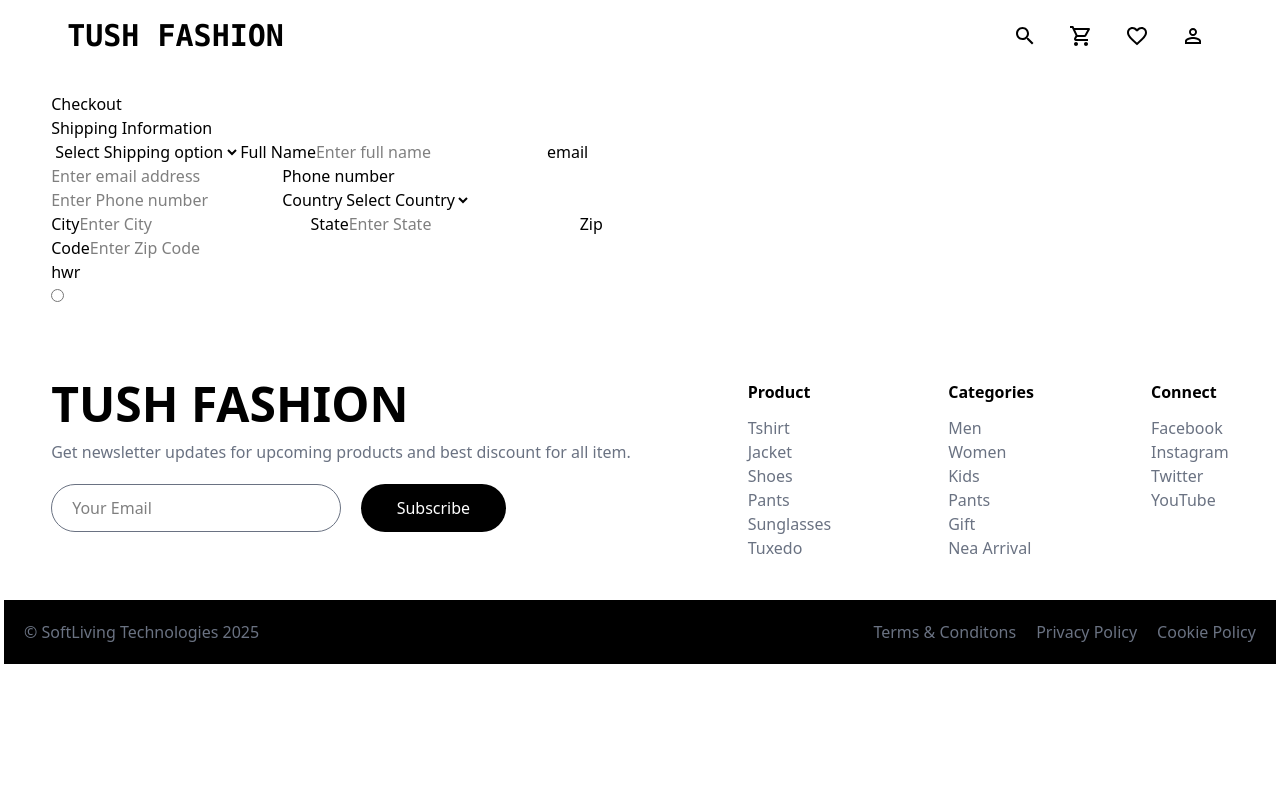
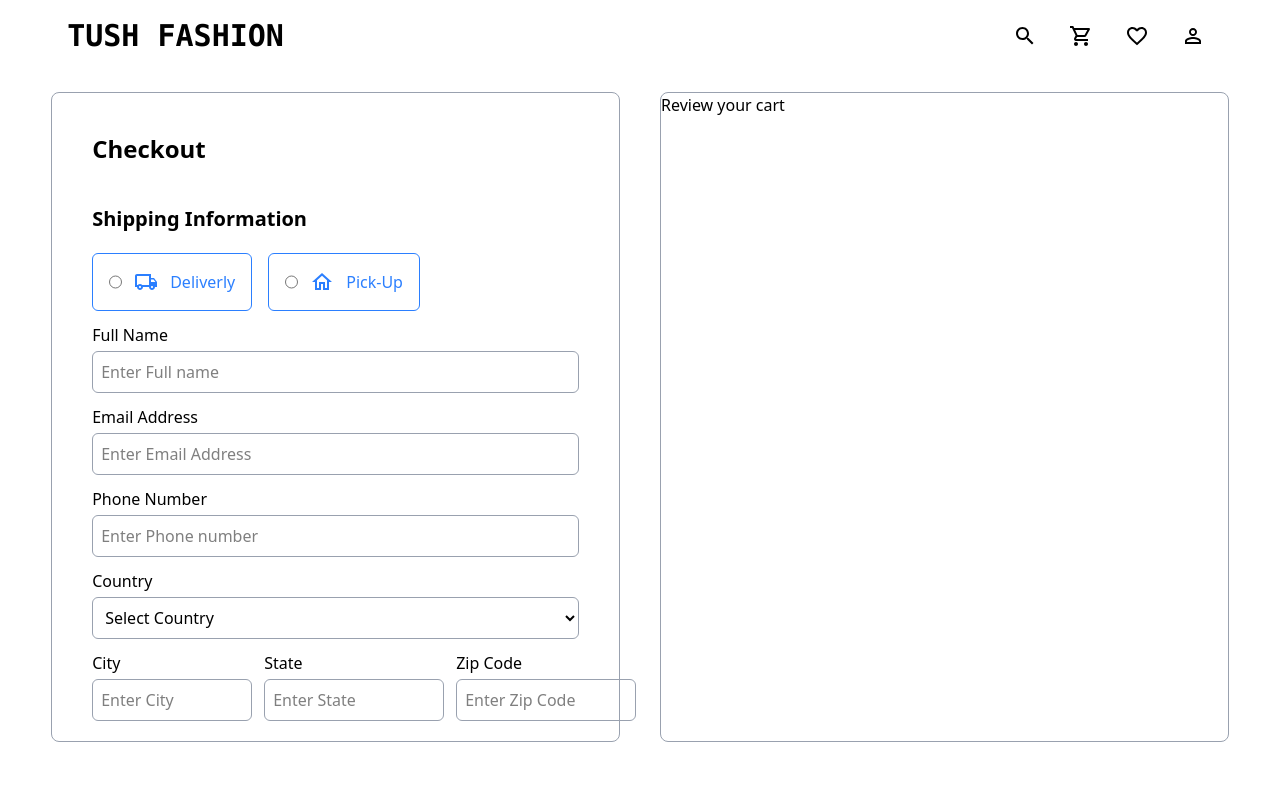
Before and after one commit to samuelnjathi/ecommerce, a React (Vite) app: page /checkout in a window 1280 px wide. Shown: the top 800 px of the page. Built offline with nearby package versions, Linux system fonts and the light colour scheme; no server answers.

Commit message:
update checkout page, add Login & LoginForm pages

```diff
--- a/src/App.jsx
+++ b/src/App.jsx
@@ -4,6 +4,7 @@ import Cart from './pages/Cart';
 import { ProductProvider } from './context/ProductContext';
 import { CartProvider } from './context/CartContext';
 import Checkout from './pages/Checkout';
+import Login from './pages/Admin/Login';
 // import OrderConfirmation from './pages/OrderConfirmation';
 import ProductDetails from './pages/ProductDetails';
 import Header from "./components/Header";
@@ -26,6 +27,7 @@ function App() {
               <Route path='/product/:id' element={<ProductDetails />} />
               <Route path='/cart' element={<Cart />} />
               <Route path='/checkout' element={<Checkout />} />
+              <Route path='/login' element={<Login />} />
             </Routes>
             <Footer />
           </Router>
--- /dev/null
+++ b/src/components/Auth/LoginForm.jsx
@@ -0,0 +1,20 @@
+import React from "react";
+
+
+export default function LoginForm() {
+    return (
+        <>
+            <form className="flex flex-col" action="">
+                <label className="text-md font-medium mb-1 mt-3" htmlFor="fname">First Name</label>
+                <input className="border border-gray-400 bg-white p-2 rounded-md " type="text" id="f" name="fname" placeholder="Enter First name" required/>
+                <label className="text-md font-medium mb-1 mt-3" htmlFor="email">Email Address</label>
+                <input className="border border-gray-400 bg-white p-2  rounded-md" type="email" id="email" name="email" placeholder="Enter Email Address" required/>
+                <label className="text-md font-medium mb-1 mt-3" htmlFor="email">Password</label>
+                <input className="border border-gray-400 bg-white p-2  rounded-md" type="password" id="password" name="password" placeholder="Enter Password" required/>
+                <label className="text-md font-medium mb-1 mt-3" htmlFor="email">Confirm Password</label>
+                <input className="border border-gray-400 bg-white p-2  rounded-md" type="password" id="password" name="password" placeholder="Confirm Password" required/>
+                <button className="bg-black border cursor-pointer text-white my-5 rounded-2xl h-8 hover:bg-white hover:text-black">Login</button>
+            </form>
+        </>
+    )
+}
--- a/src/components/CheckoutForm.jsx
+++ b/src/components/CheckoutForm.jsx
@@ -1,44 +1,61 @@
 import React from "react";
+import LocalShippingOutlinedIcon from '@mui/icons-material/LocalShippingOutlined';
+import HomeOutlinedIcon from '@mui/icons-material/HomeOutlined';
 
 export default function() {
     return (
-        <><div>
-            <h1>Checkout</h1>
-            <label>Shipping Information</label>
-            <form action="" method="post">
-                <select name="" id="">
-                    <option >Select Shipping option</option>
-                    <option>Delivery</option>
-                    <option>Pick Up</option>
-                </select>
-                <label htmlFor="full-name">Full Name</label>
-                <input type="text" id="full-name" name="full-name" placeholder="Enter full name"/>
+        <><div className="flex flex-col mx-10">
+            <h1 className="text-2xl font-bold my-10">Checkout</h1>
+            <label className="text-xl font-semibold">Shipping Information</label>
+            <form className="flex flex-col justify-center py-5" action="" method="post">
+                <div className="flex gap-4">
+                    <div className="flex justify-between gap-3 border border-blue-500 text-blue-500 rounded-md p-4">
+                        <input type="radio" name="delivery" />
+                        <LocalShippingOutlinedIcon />
+                        Deliverly
+                    </div>
+                    <div className="flex justify-between gap-3 border  border-blue-500 text-blue-500 rounded-md p-4">
+                        <input type="radio" name="pick-up" />
+                        <HomeOutlinedIcon />
+                        Pick-Up
+                    </div>
 
-                <label htmlFor="email">email</label>
-                <input type="text" id="email" name="email" placeholder="Enter email address"/>
 
-                <label htmlFor="phone-number">Phone number</label>
-                <input type="number" id="pnumber" name="number" placeholder="Enter Phone number"/>
+                </div>
+                <label className="text-md font-medium mb-1 mt-3" htmlFor="full-name">Full Name</label>
+                <input className="border border-gray-400 p-2 rounded-md" type="text" id="full-name" name="full-name" placeholder="Enter Full name"/>
 
-                <label htmlFor="country">Country</label>
-                <select name="country" id="country">
+                <label className="text-md font-medium mb-1 mt-3" htmlFor="email">Email Address</label>
+                <input className="border border-gray-400 p-2  rounded-md" type="email" id="email" name="email" placeholder="Enter Email Address"/>
+
+                <label className="text-md font-medium mb-1 mt-3" htmlFor="number">Phone Number</label>
+                <input className="border border-gray-400 p-2 rounded-md" type="number" id="number" name="number" placeholder="Enter Phone number"/>
+
+
+                <label className="text-md font-medium mb-1 mt-3" htmlFor="country">Country</label>
+                <select className="border border-gray-400 p-2 rounded-md" name="country" id="country">
                     <option >Select Country</option>
-                    <option>Delivery</option>
-                    <option>Pick Up</option>
+                    <option>Kenya</option>
+                    <option>Uganda</option>
+                    <option>Tanzania</option>
                 </select>
 
-                <div>
-                    <label htmlFor="city">City</label>
-                    <input type="text" id="city" name="city" placeholder="Enter City"/>
-                    <label htmlFor="state">State</label>
-                    <input type="text" id="state" name="state" placeholder="Enter State"/>
-                    <label htmlFor="zipcode">Zip Code</label>
-                    <input type="number" id="zipcode" name="zipcode" placeholder="Enter Zip Code"/>
+                <div className="flex gap-3">
+                    <div className="flex flex-col">
+                        <label className="text-md font-medium mb-1 mt-3" htmlFor="city">City</label>
+                        <input className="border border-gray-400 p-2 w-40 rounded-md" type="text" id="city" name="city" placeholder="Enter City"/>
+                    </div>
+                    <div className="flex flex-col">
+                        <label className="text-md font-medium mb-1 mt-3" htmlFor="state">State</label>
+                        <input className="border border-gray-400 p-2 w-45 rounded-md" type="text" id="state" name="state" placeholder="Enter State"/>
+                    </div>
+                    <div className="flex flex-col">
+                        <label className="text-md font-medium mb-1 mt-3" htmlFor="zipcode">Zip Code</label>
+                        <input className="border border-gray-400 p-2 w-45 rounded-md" type="number" id="zipcode" name="zipcode" placeholder="Enter Zip Code"/>
+                    </div>
+
                 </div>
             </form>
-            <h2>hwr</h2>
-            <input type="radio" />
-
         </div>
         </>
     )
--- a/src/components/Header.jsx
+++ b/src/components/Header.jsx
@@ -1,7 +1,6 @@
 import React, { useContext } from "react";
 import { Link } from "react-router-dom";
 import SearchOutlinedIcon from '@mui/icons-material/SearchOutlined';
-import LocalMallOutlinedIcon from '@mui/icons-material/LocalMallOutlined';
 import PersonOutlineOutlinedIcon from '@mui/icons-material/PersonOutlineOutlined';
 import FavoriteBorderOutlinedIcon from '@mui/icons-material/FavoriteBorderOutlined';
 import ShoppingCartOutlinedIcon from '@mui/icons-material/ShoppingCartOutlined';
@@ -26,7 +25,7 @@ function Header() {
                     </Tooltip>
                     <Link to="/cart" className="relative">
                             <Tooltip title="My Cart">
-                                <IconButton color="inherit" className="hover:bg-red-400" >
+                                <IconButton color="inherit">
                                     <ShoppingCartOutlinedIcon />
                                 </IconButton>
                             </Tooltip>
@@ -37,24 +36,13 @@ function Header() {
                             <FavoriteBorderOutlinedIcon />
                         </IconButton>
                     </Tooltip>
-                    <Tooltip title="Login/Sign Up">
-                        <IconButton color="inherit">
-                            <PersonOutlineOutlinedIcon />
-                        </IconButton>
-                    </Tooltip>
-                    {/* <Tooltip title="Add to cart">
-                        <IconButton color="inherit">
-                            <ShoppingCartOutlinedIcon />
-                        </IconButton>
-                    </Tooltip>
-                    <Tooltip title="Add to cart">
-                        <IconButton color="inherit">
-                            <ShoppingCartOutlinedIcon />
-                        </IconButton>
-                    </Tooltip>
-                     */}
-
-
+                    <Link to="login">
+                        <Tooltip title="Login/Sign Up">
+                            <IconButton color="inherit">
+                                <PersonOutlineOutlinedIcon />
+                            </IconButton>
+                        </Tooltip>
+                    </Link>
                 </div>
             </header>
 
--- a/src/components/ProductCard.jsx
+++ b/src/components/ProductCard.jsx
@@ -26,14 +26,11 @@ function ProductCard({product}) {
                         <IconButton color="inherit">
                              <FavoriteBorderOutlinedIcon/>
                         </IconButton>
-
                     </Tooltip>
-
                     <Tooltip title="Add to Cart" >
                         <IconButton color="inherit">
                             <ShoppingCartOutlinedIcon onClick={() => addToCart(product)} />
                         </IconButton>
-
                     </Tooltip>
 
                     <div>
--- /dev/null
+++ b/src/pages/Admin/Login.jsx
@@ -0,0 +1,21 @@
+import React from "react";
+import LoginForm from "../../components/Auth/LoginForm";
+import login from "../../assets/images/login.jpg";
+
+export default function Login(){
+    return(
+        <>
+        <div className="flex gap-10 mx-[5%] bg-gray-100 rounded-2xl h-[80vh]">
+            <div className="flex m-5 w-full">
+                <img className="w-full rounded-2xl" src={login} alt="login image" />
+            </div>
+            <div className="flex flex-col justify-center m-5 w-full">
+                <h1 className="text-2xl text-center font-semibold">Welcome Back</h1>
+                <LoginForm />
+            </div>
+
+        </div>
+        </>
+    )
+
+}
--- a/src/pages/Checkout.jsx
+++ b/src/pages/Checkout.jsx
@@ -4,11 +4,13 @@ import CheckoutForm from "../components/CheckoutForm";
 export default function Checkout() {
     return (
         <>
-            <div className="grid lg:grid-cols-2 sm:grid-cols-1 gap-10 mx-[4%]">
-                <div className="my-5">
+            <div className="grid lg:grid-cols-2 sm:grid-cols-1 sm:w-auto gap-10 mx-[4%] ">
+                <div className="my-5 border  border-gray-400 rounded-lg">
                     <CheckoutForm />
                 </div>
-                <div className="my-5"></div>
+                <div className="my-5 border  border-gray-400 rounded-lg">
+                    <h3>Review your cart</h3>
+                </div>
             </div>
         </>
     )
```
Also changed, not shown: 1 other file (tests, documents, lock files or other folders).
